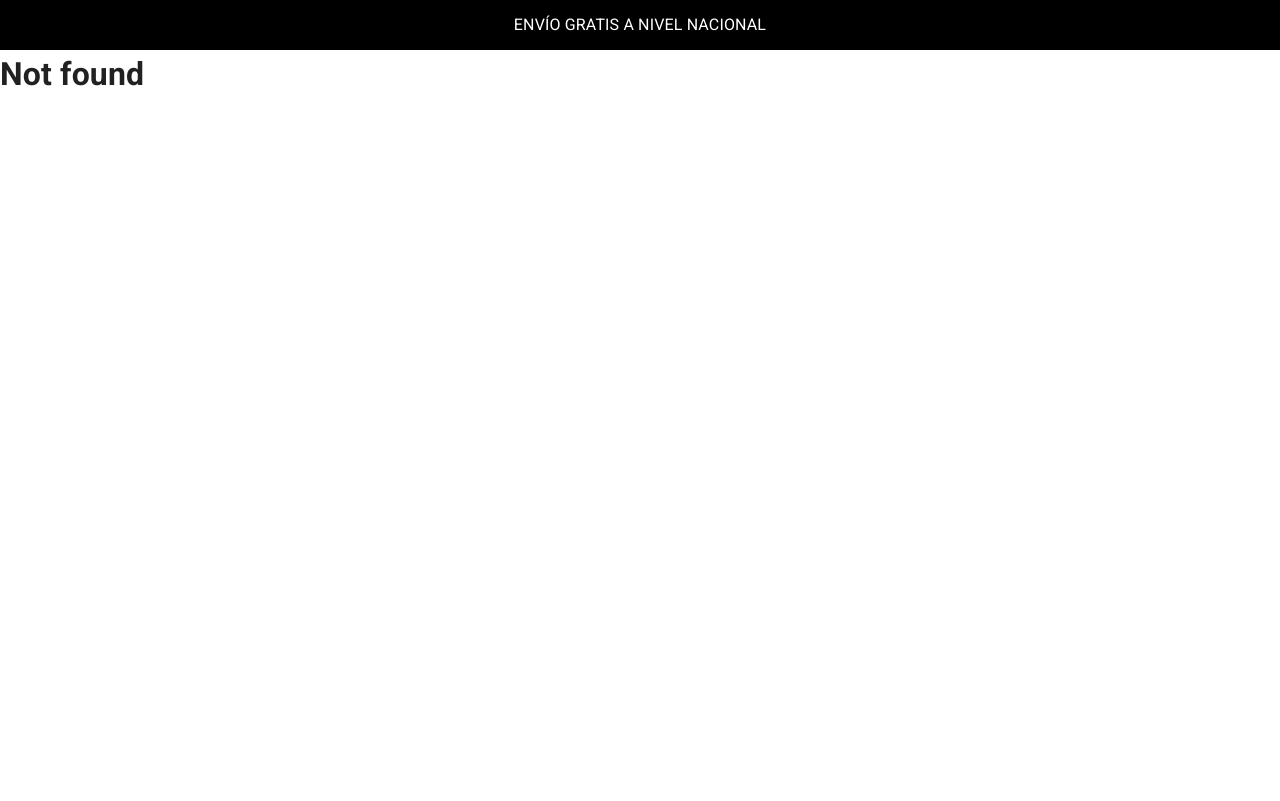
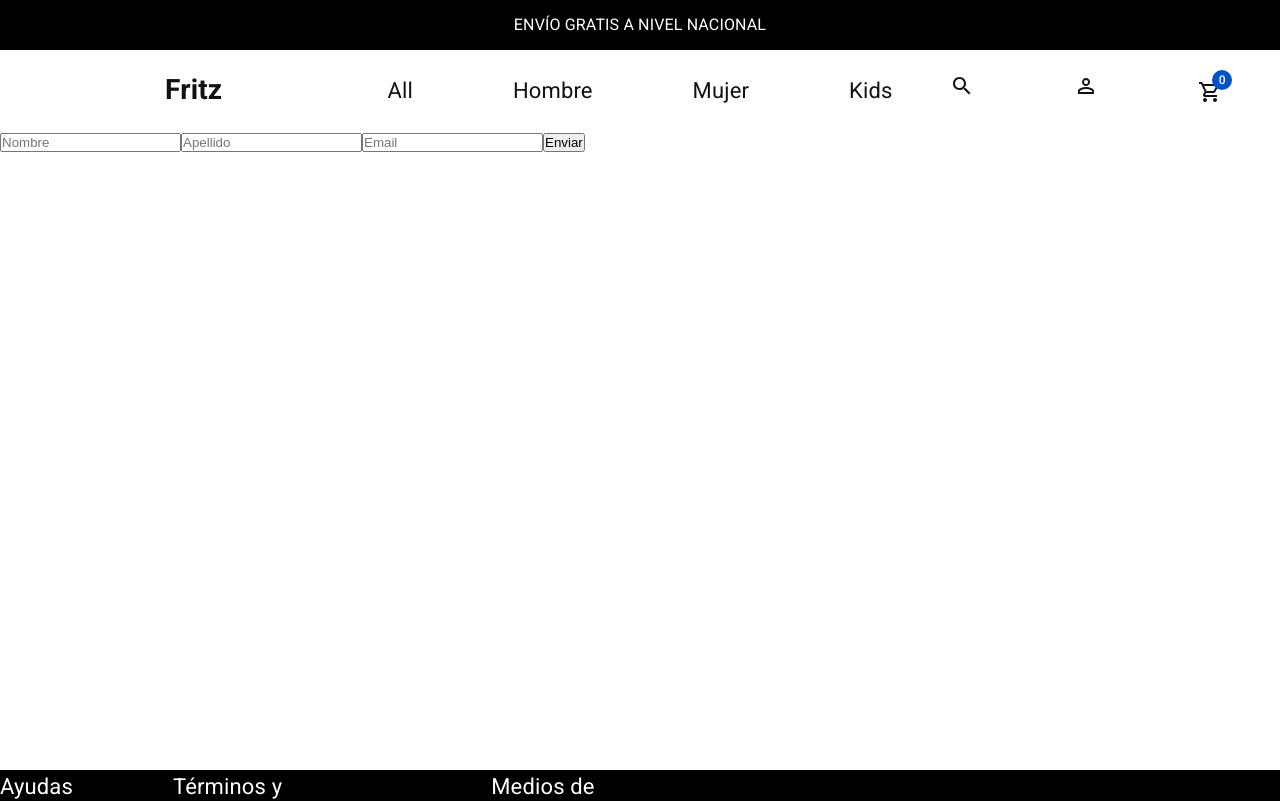
Before and after one commit to fritz652/PF-Fritz-Guzman-Santiago-ReactJs, a React (Vite) app: page /checkout in a window 1280 px wide. Before the commit this address had no page. Shown: the top 801 px of the page. Built offline with nearby package versions, Linux system fonts and the light colour scheme.

Commit message:
actualizacion

```diff
--- a/src/App.jsx
+++ b/src/App.jsx
@@ -6,14 +6,17 @@ import AppRouter from "./router/AppRouter";
 
 import { ThemeProvider } from "@emotion/react";
 import customTheme from "./themeConfig";
+import CartContextComponent from "./context/CartContext";
 
 function App() {
   return (
     <BrowserRouter>
-      <ThemeProvider theme={customTheme}>
-        <Header />
-        <AppRouter />
-      </ThemeProvider>
+      <CartContextComponent>
+        <ThemeProvider theme={customTheme}>
+          <Header />
+          <AppRouter />
+        </ThemeProvider>
+      </CartContextComponent>
     </BrowserRouter>
   );
 }
--- a/src/Components/CardWidget/CardWidget.jsx
+++ b/src/Components/CardWidget/CardWidget.jsx
@@ -4,8 +4,11 @@ import PersonOutlineOutlinedIcon from "@mui/icons-material/PersonOutlineOutlined
 import ShoppingCartOutlinedIcon from "@mui/icons-material/ShoppingCartOutlined";
 import { Link } from "react-router-dom";
 import { Badge } from "@mui/material";
+import { useContext } from "react";
+import { CartContext } from "../../context/CartContext";
 
 const CardWidget = () => {
+  const { cart } = useContext(CartContext);
   return (
     <ul className="navTwo">
       <li>
@@ -20,7 +23,7 @@ const CardWidget = () => {
       </li>
       <li>
         <Link to="/cart">
-          <Badge badgeContent={4} showZero color="primary">
+          <Badge badgeContent={cart.length} showZero color="primary">
             <ShoppingCartOutlinedIcon />
           </Badge>
         </Link>
--- a/src/Components/Counter/CounterCountainer.jsx
+++ b/src/Components/Counter/CounterCountainer.jsx
@@ -1,8 +1,8 @@
 import { useState, useEffect } from "react";
 import CounterPresentation from "./CounterPresentation";
 
-const CounterContainer = ({ stock, onAdd }) => {
-  const [contador, setContador] = useState(0);
+const CounterContainer = ({ stock, onAdd, initial = 1 }) => {
+  const [contador, setContador] = useState(initial);
 
   /* const stock = 5; */
 
--- a/src/Mock/productsMock.js
+++ b/src/Mock/productsMock.js
@@ -3,7 +3,7 @@ export let products = [
     id: 1,
     title: "Zapatillas Baloncesto Hombre adidas Forum Mid",
     price: 350,
-    stock: 1,
+    stock: 5,
     description: "Zapatilla baloncento buena",
     category: "hombre",
     img: "https://res.cloudinary.com/dphjwkeox/image/upload/v1698293573/samples/ecommerce/zapatillas/Zapatillas%20Hombre/Zapatillas%20Baloncesto%20Hombre%20adidas%20Forum%20Mid/GV9767_1_13c1edda-5dd9-4475-97de-09d4b80fd068_vizvau.jpg",
@@ -13,7 +13,7 @@ export let products = [
     id: 2,
     title: "Zapatillas Nike Hombre Cw2288-111 Air Force 1",
     price: 370,
-    stock: 2,
+    stock: 4,
     description: "zapatilla nike buena",
     category: "hombre",
     img: "https://res.cloudinary.com/dphjwkeox/image/upload/v1698289272/samples/ecommerce/zapatillas/Zapatillas%20Hombre/Zapatillas%20Nike%20Hombre%20Cw2288-111%20Air%20Force%201/Cw2288-111_3_iueku5.jpg",
--- a/src/Pages/Cart/Cart.jsx
+++ b/src/Pages/Cart/Cart.jsx
@@ -1,7 +1,22 @@
+import { Button } from "@mui/material";
+import { useContext } from "react";
+import { Link } from "react-router-dom";
+import { CartContext } from "../../context/CartContext";
+
 const Cart = () => {
+  const { cart } = useContext(CartContext);
   return (
     <div>
       <h1>Carrito de compras</h1>
+      {cart.map((product) => (
+        <div key={product.id}>
+          <h4>{product.title}</h4>
+          <h4>cantidad: {product.quantity}</h4>
+        </div>
+      ))}
+      <Link to="/checkout">
+        <Button variant="contained">Finalizar compra</Button>
+      </Link>
     </div>
   );
 };
--- /dev/null
+++ b/src/Pages/Checkout.jsx/Checkout.jsx
@@ -0,0 +1,47 @@
+import { useState } from "react";
+
+const Checkout = () => {
+  const [userInfo, setUserInfo] = useState({
+    nombre: "",
+    apellido: "",
+    email: "",
+  });
+
+  const capturarDatos = (e) => {
+    setUserInfo({ ...userInfo, [e.target.name]: e.target.value });
+  };
+
+  const enviarFormulario = (e) => {
+    e.preventDefault();
+    if (userInfo.nombre.length >= 5) console.log(e);
+  };
+
+  return (
+    <div>
+      <form onSubmit={enviarFormulario}>
+        <input
+          type="text"
+          name="nombre"
+          onChange={capturarDatos}
+          placeholder="Nombre"
+        />
+        <input
+          type="text"
+          name="apellido"
+          onChange={capturarDatos}
+          placeholder="Apellido"
+        />
+        <input
+          type="text"
+          name="email"
+          onChange={capturarDatos}
+          placeholder="Email"
+        />
+
+        <button type="submit">Enviar</button>
+      </form>
+    </div>
+  );
+};
+
+export default Checkout;
--- a/src/Pages/ItemDetailContainer/ItemDetail.jsx
+++ b/src/Pages/ItemDetailContainer/ItemDetail.jsx
@@ -1,6 +1,6 @@
 import CounterContainer from "../../Components/Counter/CounterCountainer";
 
-function ItemDetail({ productSelected, onAdd }) {
+function ItemDetail({ productSelected, onAdd, initial }) {
   return (
     <div>
       {/* aca todo el detalle */}
@@ -8,7 +8,11 @@ function ItemDetail({ productSelected, onAdd }) {
       <img src={productSelected.img} alt="" />
       <img src={productSelected.img1} alt="" />
       {/* Aca del contador */}
-      <CounterContainer stock={productSelected.stock} onAdd={onAdd} />
+      <CounterContainer
+        stock={productSelected.stock}
+        onAdd={onAdd}
+        initial={initial}
+      />
     </div>
   );
 }
--- a/src/Pages/ItemDetailContainer/ItemDetailContainer.jsx
+++ b/src/Pages/ItemDetailContainer/ItemDetailContainer.jsx
@@ -1,12 +1,17 @@
-import { useEffect, useState } from "react";
+import { useContext, useEffect, useState } from "react";
 import { products } from "../../Mock/productsMock";
 import ItemDetail from "./ItemDetail";
-import { useParams } from "react-router-dom";
+import { useParams, useNavigate } from "react-router-dom";
+import { CartContext } from "../../context/CartContext";
 
 const ItemDetailContainer = () => {
   const [productSelected, setProductSelected] = useState({});
 
   const { id } = useParams();
+
+  const { addToCart, getQuantityById } = useContext(CartContext);
+
+  let totalQuantity = getQuantityById(+id);
 
   useEffect(() => {
     let producto = products.find((product) => product.id === +id);
@@ -22,14 +27,20 @@ const ItemDetailContainer = () => {
   }, [id]);
 
   const onAdd = (cantidad) => {
-    let obj = {
+    let item = {
       ...productSelected,
       quantity: cantidad,
     };
-    console.log("este es el producto que se agrega", obj);
+    addToCart(item);
   };
 
-  return <ItemDetail productSelected={productSelected} onAdd={onAdd} />;
+  return (
+    <ItemDetail
+      productSelected={productSelected}
+      onAdd={onAdd}
+      initial={totalQuantity}
+    />
+  );
 };
 
 export default ItemDetailContainer;
--- /dev/null
+++ b/src/context/CartContext.jsx
@@ -0,0 +1,44 @@
+import { createContext, useState } from "react";
+
+export const CartContext = createContext();
+
+const CartContextComponent = ({ children }) => {
+  const [cart, setCart] = useState([]);
+
+  //const addToCart = () => {};
+  //const clearCart = () => {};
+  //const deleteProductById = () => {};
+  //let data = { cart, addToCart, clearCart, deleteProductById };
+  const addToCart = (product) => {
+    isInCart(product.id);
+    let exist = isInCart(product.id);
+    if (exist) {
+      let newArr = cart.map((elemento) => {
+        if (elemento.id === product.id) {
+          return {
+            ...elemento,
+            quantity: elemento.quantity,
+          };
+        } else {
+          return elemento;
+        }
+      });
+      setCart(newArr);
+    } else {
+      setCart([...cart, product]);
+    }
+  };
+  const isInCart = (id) => {
+    let exist = cart.some((elemento) => elemento.id === id);
+    return exist;
+  };
+
+  const getQuantityById = (id) => {
+    let product = cart.find((elemento) => elemento.id === id);
+    return product?.quantity;
+  };
+  let data = { cart, addToCart, getQuantityById };
+  return <CartContext.Provider value={data}>{children}</CartContext.Provider>;
+};
+
+export default CartContextComponent;
--- a/src/router/menuRouter.js
+++ b/src/router/menuRouter.js
@@ -1,4 +1,5 @@
 import Cart from "../Pages/Cart/Cart";
+import Checkout from "../Pages/Checkout.jsx/Checkout";
 import Home from "../Pages/Home/Home";
 import ItemDetailContainer from "../Pages/ItemDetailContainer/ItemDetailContainer";
 import ItemListContainer from "../Pages/ItemListContainer/ItemListContainer";
@@ -35,4 +36,9 @@ export const routes = [
     path: "/login",
     Element: Login,
   },
+  {
+    id: "checkout",
+    path: "/checkout",
+    Element: Checkout,
+  },
 ];
```
